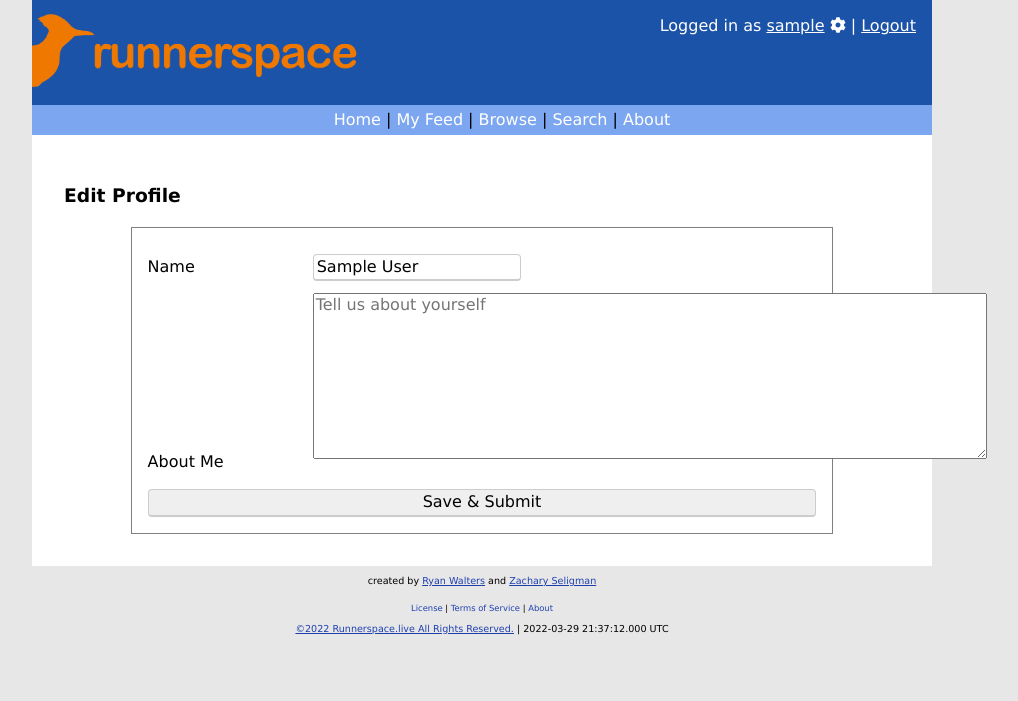
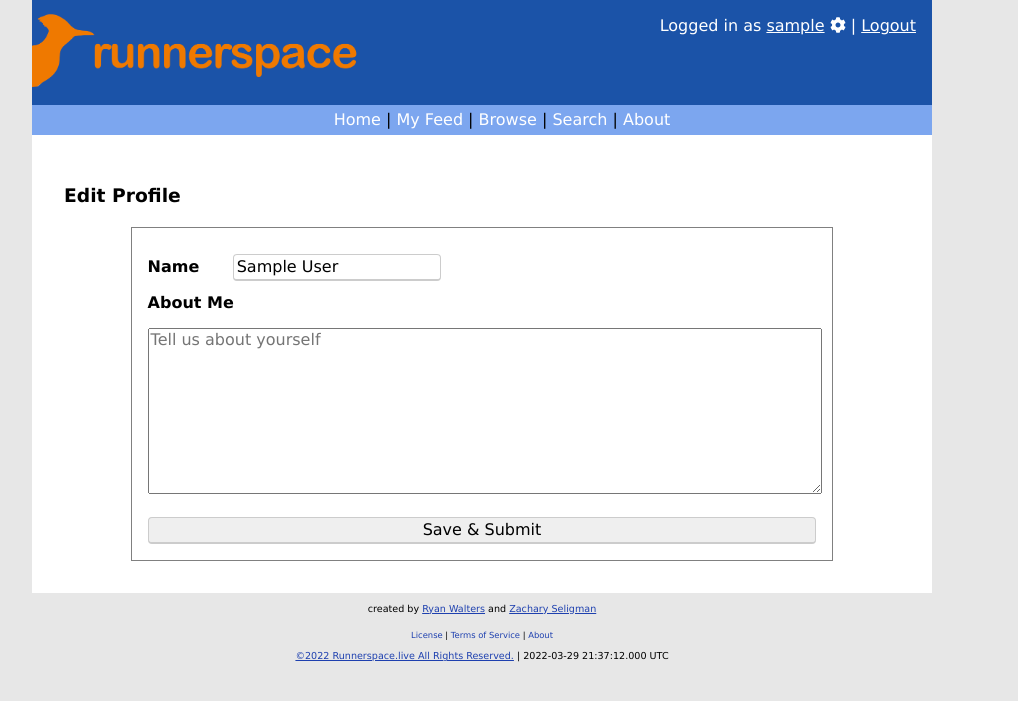
Before and after one commit to Xevion/runnerspace, a Flask app: page /user/sample/edit in a window 1280 px wide. Shown: the top 701 px of the page, without its empty margins (158-1176 px from the left). Run offline with Flask 2, Linux system fonts and the light colour scheme; the visitor is signed in with stand-in values (Sample User, id 1); data comes from the database, SQL or seed files in the repository; some libraries are stand-ins or nearby versions.

Commit message:
Improve edit profile and add comment styling

```diff
--- a/static/styles.css
+++ b/static/styles.css
@@ -229,6 +229,13 @@ nav .links li:not(:last-child)::after, footer .links li:not(:last-child)::after
 .form.post-form {
   border: none;
 }
+.form.edit-profile-form {
+  white-space: normal;
+}
+.form.edit-profile-form label {
+  min-width: 5em;
+  font-weight: 600;
+}
 .form button {
   margin: 0.3em auto;
   text-align: center;
@@ -268,6 +275,29 @@ nav .links li:not(:last-child)::after, footer .links li:not(:last-child)::after
 }
 .post-box .post-comments .post-comment.add-comment {
   border: 0;
+}
+.post-box .post-comments .post-comment.add-comment form {
+  border: 0;
+  padding: 0;
+}
+.post-box .post-comments .post-comment.add-comment form input {
+  font-size: 0.8rem;
+  margin: 0;
+  padding: 3px;
+  border: #ccc 1px solid;
+  line-height: 1.3;
+}
+.post-box .post-comments .post-comment.add-comment form input[type=submit] {
+  width: auto;
+  border-left: 0;
+  border-top-left-radius: 0;
+  border-bottom-left-radius: 0;
+}
+.post-box .post-comments .post-comment.add-comment form input[type=text] {
+  width: 13em;
+  border-right: 0;
+  border-top-right-radius: 0;
+  border-bottom-right-radius: 0;
 }
 .post-box .post-comments .post-comment.add-comment button {
   margin-left: 0.8em;
--- a/static/styles.scss
+++ b/static/styles.scss
@@ -271,6 +271,15 @@ nav, footer {
     border: none;
   }
 
+  &.edit-profile-form {
+    white-space: normal;
+
+    label {
+      min-width: 5em;
+      font-weight: 600;
+    }
+  }
+
   button {
     margin: 0.3em auto;
     text-align: center;
@@ -314,6 +323,33 @@ nav, footer {
 
       &.add-comment {
         border: 0;
+
+        form {
+          border: 0;
+          padding: 0;
+
+          input {
+            font-size: 0.8rem;
+            margin: 0;
+            padding: 3px;
+            border: #ccc 1px solid;;
+            line-height: 1.3;
+
+            &[type=submit] {
+              width: auto;
+              border-left: 0;
+              border-top-left-radius: 0;
+              border-bottom-left-radius: 0;
+            }
+
+            &[type=text] {
+              width: 13em;
+              border-right: 0;
+              border-top-right-radius: 0;
+              border-bottom-right-radius: 0;
+            }
+          }
+        }
 
         button {
           margin-left: 0.8em;
--- a/templates/pages/post.html
+++ b/templates/pages/post.html
@@ -12,8 +12,7 @@
                 <div class="post-comment add-comment">
                     <form method="POST" action="{{ url_for('forms.add_comment', post_id=post.id) }}">
                         {{ form.csrf_token }}
-                        {{ form.text }}
-                        <input type=submit value="Add Comment">
+                        {{ form.text }}<input type=submit value="Add Comment">
                     </form>
                 </div>
             {% endif %}
--- a/templates/pages/user_edit.html
+++ b/templates/pages/user_edit.html
@@ -3,7 +3,7 @@
 
 {% block content %}
     <h3>Edit Profile</h3>
-    <form method="POST" class="form">
+    <form method="POST" class="form edit-profile-form">
         {{ form.csrf_token }}
         {{ render_field(form.name) }}
         {{ render_field(form.about_me) }}
```
Also changed, not shown: 1 other file.
